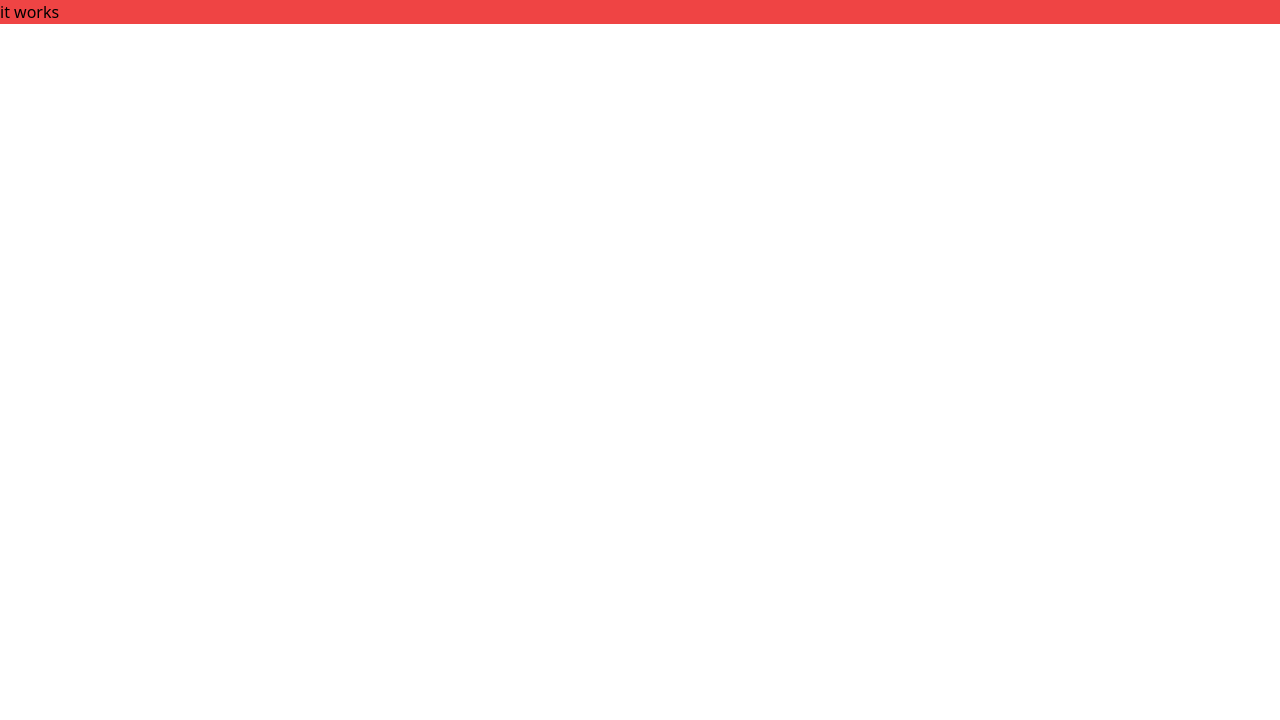
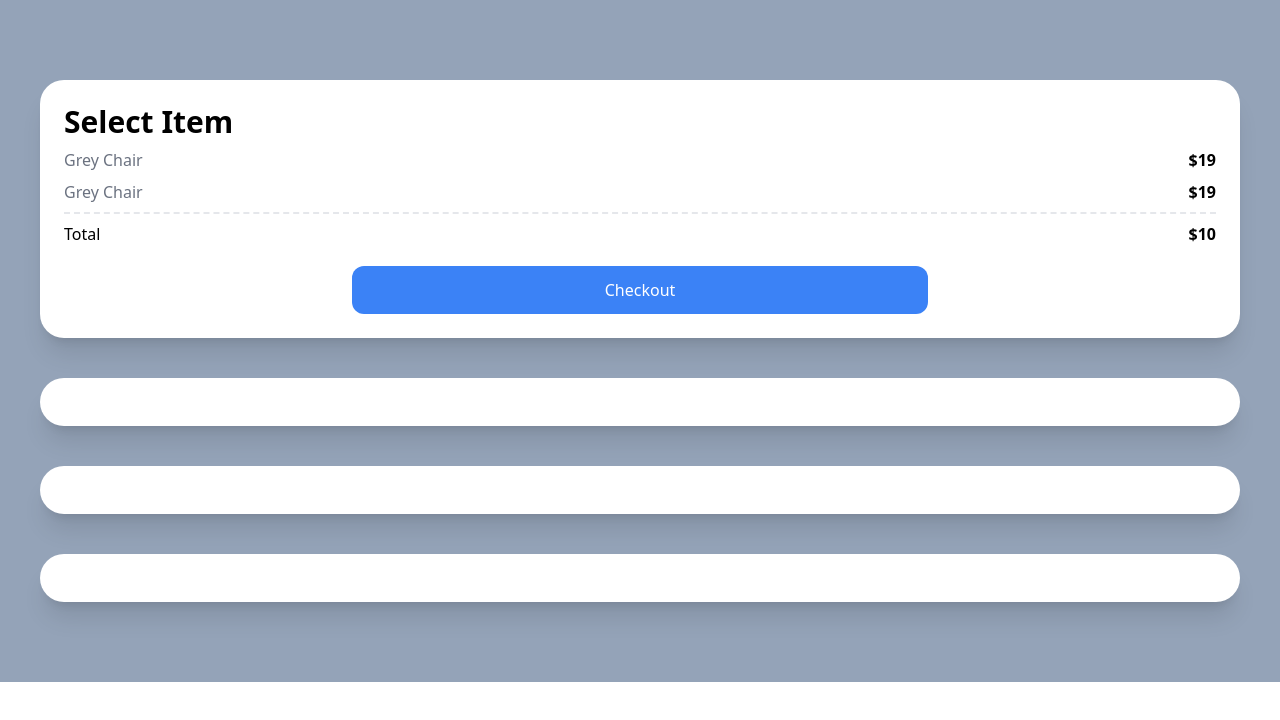
Before and after one commit to wooder2050/carrot-market, a Next.js app: page / in a window 1280 px wide. Shown: the top 720 px of the page. Built offline with nearby package versions, Linux system fonts and the light colour scheme.

Commit message:
2.1 Test Drive part One

```diff
--- a/pages/index.tsx
+++ b/pages/index.tsx
@@ -2,8 +2,32 @@
 
 const Home: NextPage = () => {
   return (
-    <div className="bg-red-500 text-center flex">
-      <h1 className="text-black">it works</h1>
+    <div className="bg-slate-400 py-20 px-10 grid gap-10">
+      <div className="bg-white p-6 rounded-3xl shadow-xl">
+        <span className="font-semibold text-3xl">Select Item</span>
+        <div className="flex justify-between my-2">
+          <span className="text-gray-500">Grey Chair</span>
+          <span className="font-semibold">$19</span>
+        </div>
+        <div className="flex justify-between">
+          <span className="text-gray-500">Grey Chair</span>
+          <span className="font-semibold">$19</span>
+        </div>
+        <div className="flex justify-between mt-2 pt-2 border-t-2 border-dashed">
+          <span>Total</span>
+          <span className="font-semibold">$10</span>
+        </div>
+        <div
+          className="mt-5 bg-blue-500 text-white p-3
+          text-center rounded-xl w-2/4 mx-auto
+         "
+        >
+          Checkout
+        </div>
+      </div>
+      <div className="bg-white p-6 rounded-3xl shadow-xl"></div>
+      <div className="bg-white p-6 rounded-3xl shadow-xl"></div>
+      <div className="bg-white p-6 rounded-3xl shadow-xl"></div>
     </div>
   );
 };
```
